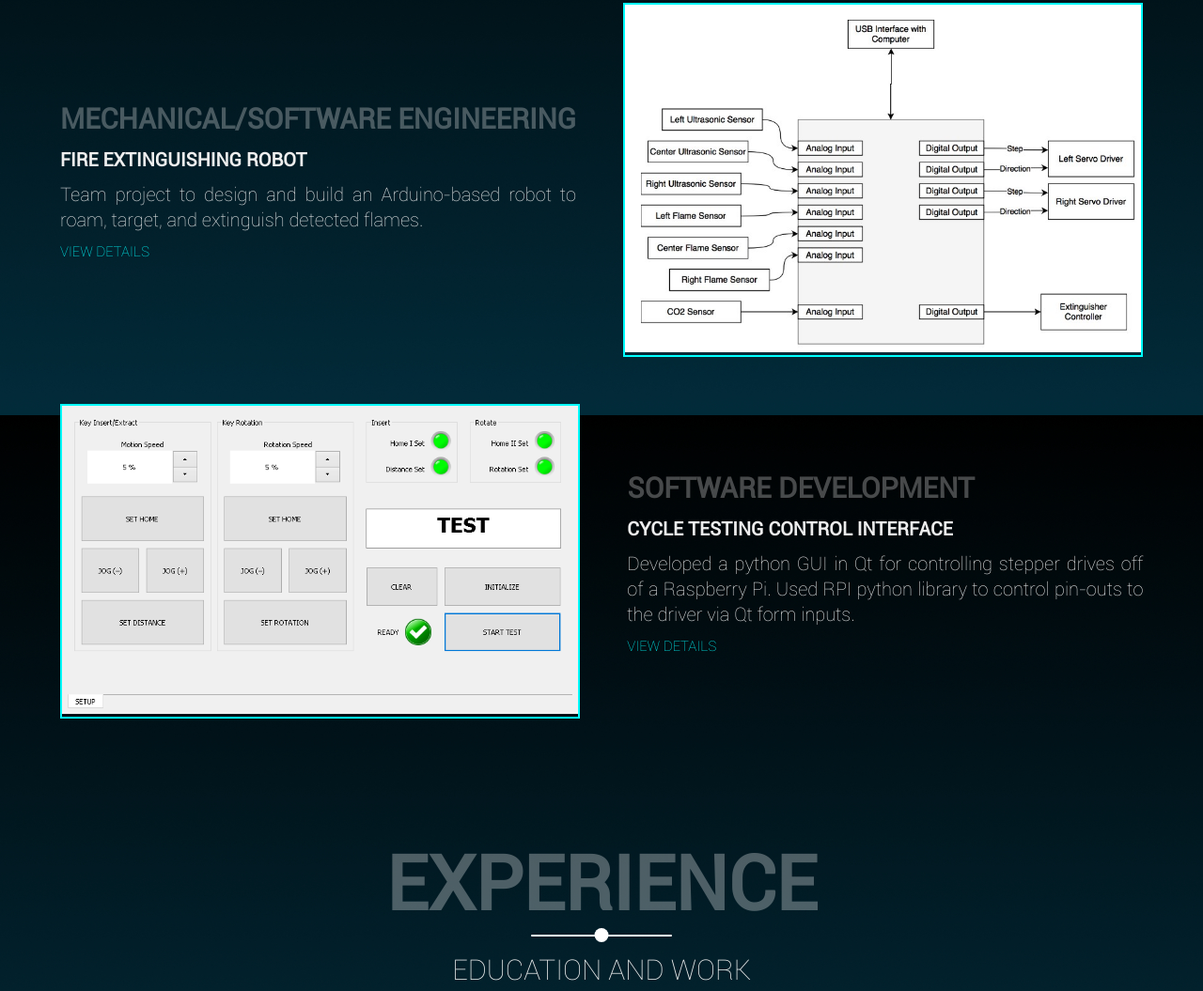
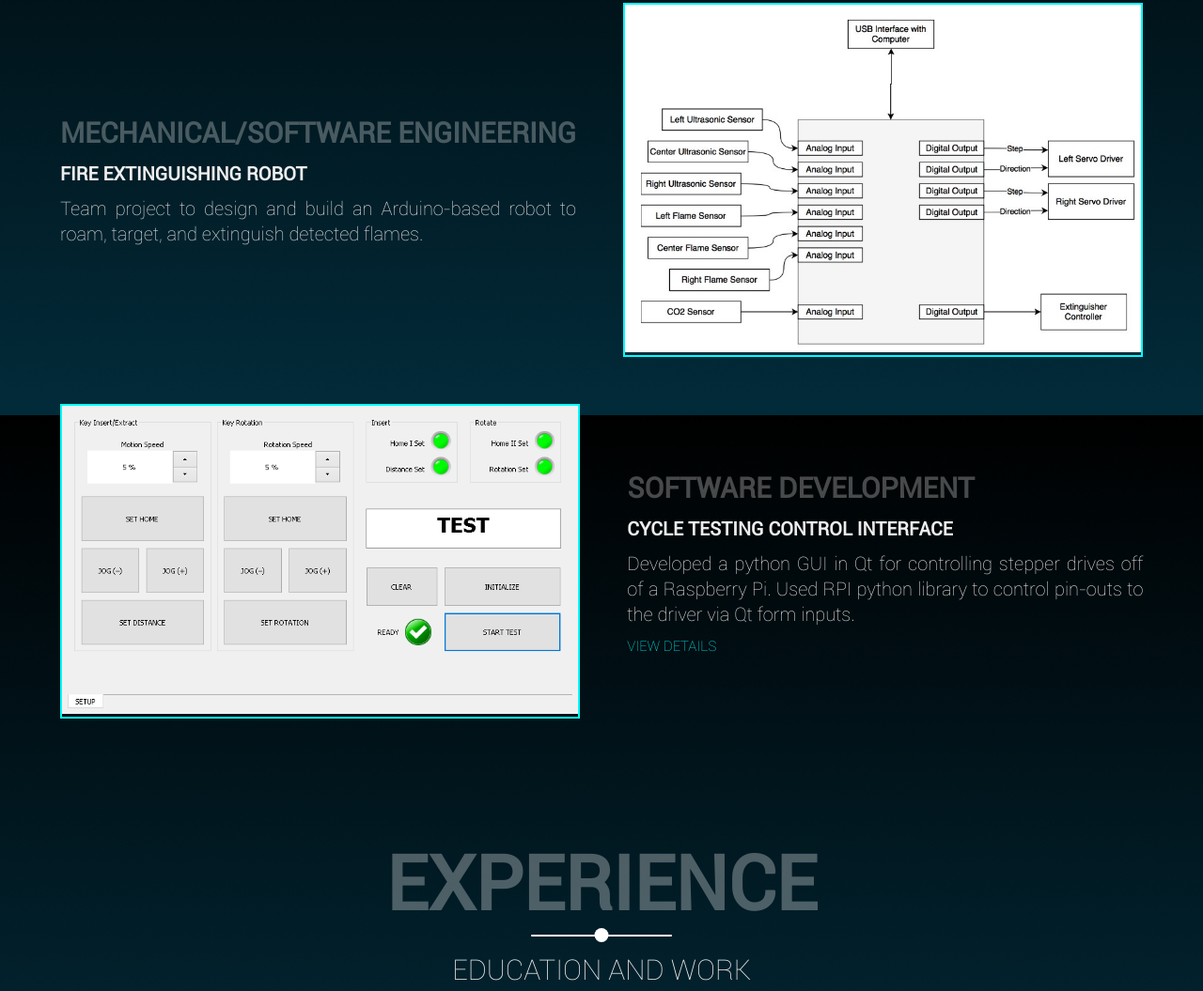
Before and after one commit to milan-stoj/Portfolio, a plain HTML site: page index.html in a window 1280 px wide. Shown: the part 2758-3813 px from the top of the page at 94% size. Drawn offline with nearby package versions, Linux system fonts and the light colour scheme.

Commit message:
removed hyperlinks for portfolio items

```diff
--- a/index.html
+++ b/index.html
@@ -176,7 +176,7 @@
                         Team project to design and build an Arduino-based robot to roam, target,
                         and extinguish detected flames.
                     </p>
-                    <a href="test.html" class="cta">View Details</a>
+                    <!--- <a href="#" class="cta">View Details</a> ---> <!---Not needed until I can hyperlink to details-->
                 </div>
                 <div class="portfolio-img" data-aos = "fade-left" data-aos-delay="1200">
                     <img src="images/robotDiagram.jpeg" alt="">
```
Also changed, not shown: test.html (deleted).
